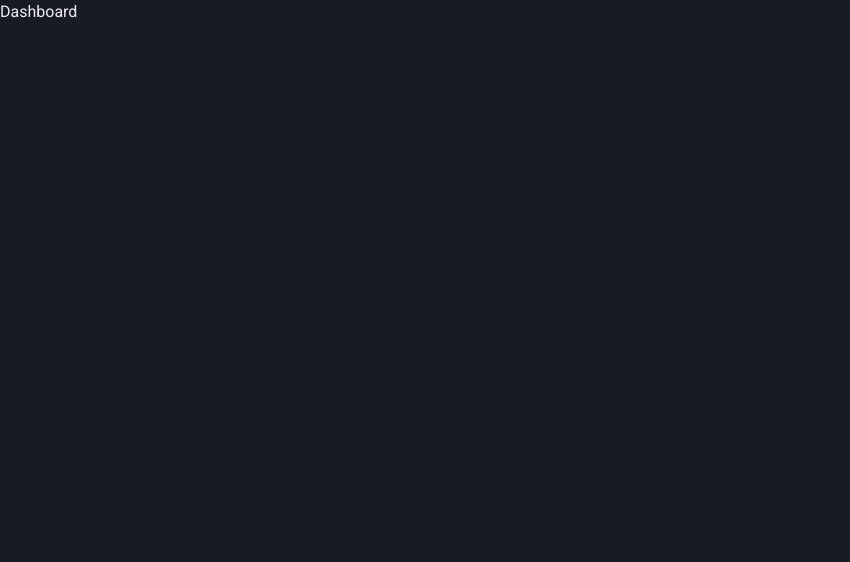
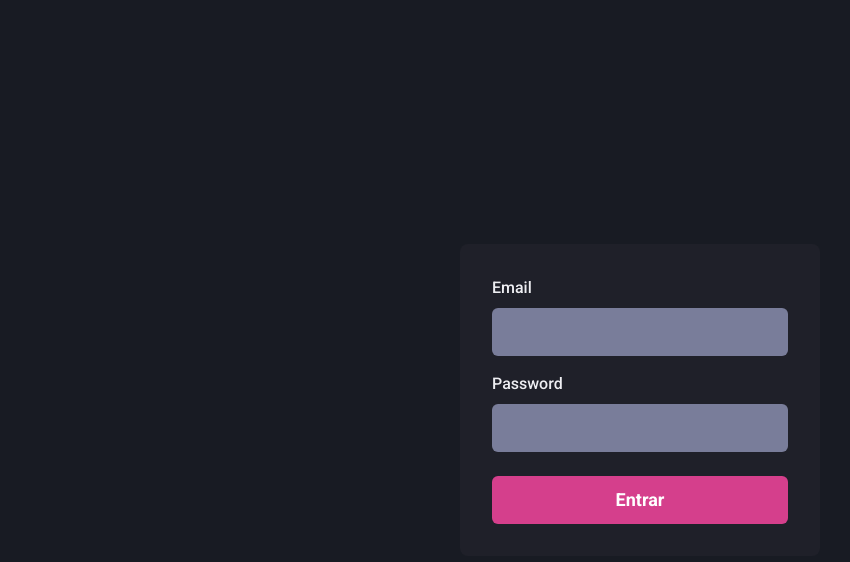
Before and after one commit to diegoMasin/my-chakraui-nextjs, a Next.js app: page / in a window 1280 px wide. Shown: the top 562 px of the page, without its empty margins (0-850 px from the left). Built offline with nearby package versions, Linux system fonts and the light colour scheme.

Commit message:
Create first screen with chakra-ui, signin.

```diff
--- a/src/pages/index.tsx
+++ b/src/pages/index.tsx
@@ -1,3 +1,62 @@
+import {
+  Flex,
+  Input,
+  Button,
+  Stack,
+  FormLabel,
+  FormControl,
+} from '@chakra-ui/react';
+
 export default function Home() {
-  return <h1>Dashboard</h1>;
+  return (
+    <Flex w="100vw" h="100vh" align="center" justify="center">
+      <Flex
+        as="form"
+        width="100%"
+        maxWidth={360}
+        bg="gray.800"
+        p="8"
+        borderRadius={8}
+        flexDir="column"
+      >
+        <Stack spacing={4}>
+          <FormControl>
+            <FormLabel htmlFor="email">Email</FormLabel>
+            <Input
+              id="email"
+              name="email"
+              type="email"
+              focusBorderColor="pink.500"
+              bgColor="gray.400"
+              variant="filled"
+              _hover={{
+                bgColor: 'gray.900',
+              }}
+              size="lg"
+            ></Input>
+          </FormControl>
+
+          <FormControl>
+            <FormLabel htmlFor="password">Password</FormLabel>
+            <Input
+              id="password"
+              name="password"
+              type="password"
+              focusBorderColor="pink.500"
+              bgColor="gray.400"
+              variant="filled"
+              _hover={{
+                bgColor: 'gray.900',
+              }}
+              size="lg"
+            ></Input>
+          </FormControl>
+        </Stack>
+
+        <Button type="submit" mt={6} colorScheme="pink" size="lg">
+          Entrar
+        </Button>
+      </Flex>
+    </Flex>
+  );
 }
```
